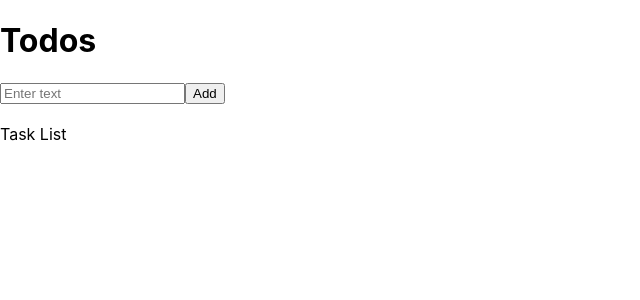
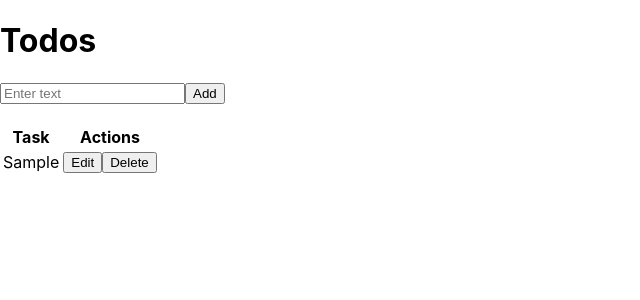
Before and after one commit to sanjanastevska/todo-app, a React (Create React App) app: page / in a window 1280 px wide. Both pictures are taken after typing "Sample" into the empty fields and a click on the button "Add". Shown: the top 300 px of the page, without its empty margins (0-640 px from the left). Built offline with nearby package versions, Linux system fonts and the light colour scheme.

Commit message:
Implement TaskList Component

```diff
--- a/src/components/Main.js
+++ b/src/components/Main.js
@@ -27,7 +27,7 @@ export default class Main extends React.Component {
                 <div>
                     <CreateTask createTask={this.createTask} />
                     <br />
-                    <TaskList />
+                    <TaskList tasks={this.state.tasks} />
                 </div>
             </div>
         )
--- /dev/null
+++ b/src/components/TaskItem.js
@@ -0,0 +1,17 @@
+import React, { Component } from 'react';
+
+export default class TaskItem extends Component {
+    render() {
+        return (
+            <tr>
+                <td>
+                    {this.props.taskItem.task}
+                </td>
+                <td>
+                    <button>Edit</button>
+                    <button>Delete</button>
+                </td>
+            </tr>
+        );
+    }
+}
--- a/src/components/TaskList.js
+++ b/src/components/TaskList.js
@@ -1,11 +1,24 @@
-import React, { Component } from 'react'
+import React, { Component } from 'react';
+import TaskItem from './TaskItem';
 
 export default class TaskList extends Component {
     render() {
         return (
-            <div>
-                Task List
-            </div>
+            <table>
+                <thead>
+                    <th>Task</th>
+                    <th>Actions</th>
+                </thead>
+                <tbody>
+                    {this.props.tasks.map((task,index) => (
+                        <TaskItem
+                            key={index}
+                            taskItem = {task}
+                            id={index}
+                        />
+                    ))}
+                </tbody>
+            </table>
         )
     }
 }
```
